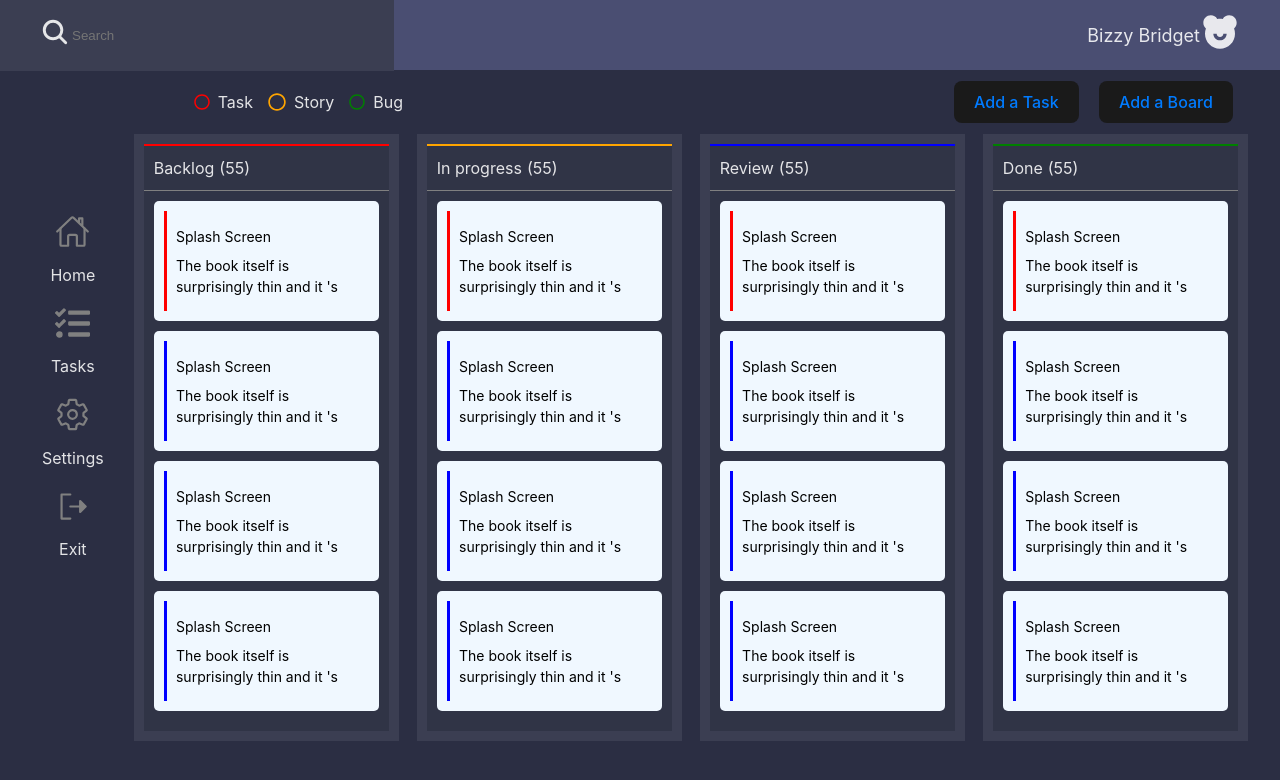
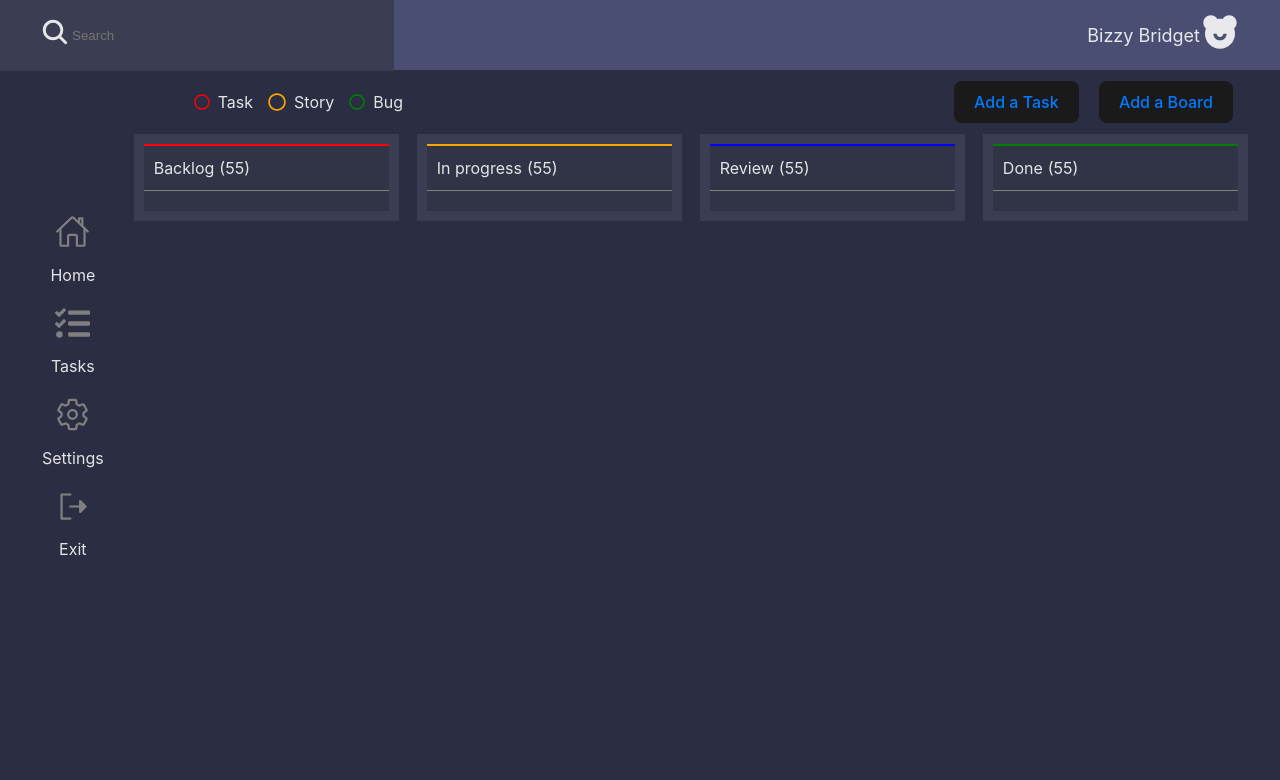
Before and after one commit to BridgetKas/ProductivityApp, a React (Vite) app: page / in a window 1280 px wide. Shown: the top 780 px of the page. Built offline with nearby package versions, Linux system fonts and the light colour scheme.

Commit message:
Added productivityApp

```diff
--- a/src/Components/Board/Board.jsx
+++ b/src/Components/Board/Board.jsx
@@ -26,11 +26,17 @@ const boards = [
 ]
 
 function Board() {
-  const [board,setBoard] = useState(boards)
+  // const [board,setBoard] = useState(boards)
   const [openModal,setOpenModal] = useState(false)
   const [title,setTitle] = useState('')
   const [status,setStatus] = useState('inComplete')
   const [description,setDescription] = useState('')
+  const [incomplete , setInComplete] = useState([])
+  const [inprogress , setInProgress] = useState([])
+  const [review , setReview] = useState([])
+  const [complete, setComplete] = useState([])
+
+
 
   function isModalOpen() {
     setOpenModal(true)
@@ -45,9 +51,53 @@ function changeStatus(e) {
 }
 
 function saveTask() {
-    console.log('toffayo')
+    switch (status) {
+      case 'inComplete':
+        setInComplete([
+          ...incomplete,
+          {
+            title:title,
+            description:description,
+            status:status,
           }
-
+        ])
+        break;
+        case 'inprogress':
+        setInProgress([
+          ...inprogress,
+          {
+            title:title,
+            description:description,
+            status:status,
+          }
+        ])
+        break;
+        case 'reviewing':
+        setReview([
+          ...review,
+          {
+            title:title,
+            description:description,
+            status:status,
+          }
+        ])
+        break;
+        case 'complete':
+        setComplete([
+          ...complete,
+          {
+            title:title,
+            description:description,
+            status:status,
+          }
+        ])
+        break;
+        default:
+          console.log('hahahah')
+    }
+    setTitle('')
+    setDescription('')
+}
   return (
     <div>
       <div className={styles.features}>
@@ -81,11 +131,11 @@ function saveTask() {
         </div>
       </div>
       <div className={styles.mainBoardContainer}>
-        {
-          board.map((item,index) =>(
-            <BoardComponent color={item.color} title={item.title} key={index}/>
-          ))
-        }
+        <BoardComponent title={boards[0].title} color={boards[0].color} items={incomplete}/>
+        <BoardComponent title={boards[1].title} color={boards[1].color}  items={inprogress}/>
+        <BoardComponent title={boards[2].title} color={boards[2].color}  items={review}/>
+        <BoardComponent title={boards[3].title} color={boards[3].color}  items={complete}/>
+
         <Modal show={openModal} onClose={closeModal} status={status}>
           <div >
             <div className={styles.textareaContainer}>
--- a/src/Components/Board/Board.module.css
+++ b/src/Components/Board/Board.module.css
@@ -16,6 +16,7 @@
     display: flex;
     align-items: center;
 }
+
 .iconContainer {
     display: flex;
     align-items: center;
@@ -45,11 +46,11 @@
 .button {
     color: #fff;
 }
+
 .mainBoardContainer {
     display: flex;
-    align-items: center;
+    align-items: flex-start;
     flex-wrap: wrap;
-    margin: 0 auto;
     justify-content: space-between;
 }
 
@@ -57,13 +58,12 @@
     background-color: #3b3e52;
     padding: 10px;
     width: 100%;
-
+    margin-bottom: 20px;
 }
 
 .board {
     width: 100%;
    background-color: #303446;
-
 }
 
 .titleContainer {
@@ -86,6 +86,7 @@
     flex-direction: column;
     align-items: center;
 }
+
 .title {
     margin:0;
 }
@@ -100,13 +101,14 @@
     font-size: 15px;
     background-color: aliceblue;
     margin-bottom: 10px;
+    position: relative;
+    width: 100%;
 }
 
 .listColor {
     height: 100px;
     width: 5px;
     background-color: black;
-
 }
 
 .todos {
@@ -124,6 +126,13 @@
 .taskInput {
     width: 274px;
     padding: 10px;
+}
+
+.closeContainer {
+    position: absolute;
+    top: 5px;
+    right: 5px;
+    font-size: 22px;
 }
 
 .textareaContainer {
--- a/src/Components/Board/boardContainer.jsx
+++ b/src/Components/Board/boardContainer.jsx
@@ -3,7 +3,7 @@ import TaskComponent from './task'
 
 /* eslint-disable react/prop-types */
 
-function BoardComponent({title,color}) {
+function BoardComponent({title,color,items}) {
   return (
     <div className = {styles.mainBoard}>
         <div className={styles.board}>
@@ -17,10 +17,9 @@ function BoardComponent({title,color}) {
                 </div>
             </div>
             <div className={styles.taskListContainer}>
-                <TaskComponent status='inComplete'/>
-                <TaskComponent status='reviewing'/>
-                <TaskComponent status='reviewing'/>
-                <TaskComponent status='reviewing'/>
+                {items.map((item,index) =>(
+                    <TaskComponent key={index} title={item.title} description={item.description} status={item.status}/>
+                ))}
             </div>
         </div>
     </div>
--- a/src/Components/Board/task.jsx
+++ b/src/Components/Board/task.jsx
@@ -1,7 +1,7 @@
 import styles from './Board.module.css'
 
 /* eslint-disable react/prop-types */
-function TaskComponent({status}) {
+function TaskComponent({status,title,description}) {
     const colorBar = {
         inComplete:'red',
         complete:'green',
@@ -13,11 +13,11 @@ function TaskComponent({status}) {
         <div className={styles.listColor} style={{backgroundColor:colorBar[status] }} ></div>
         <div className={styles.todos}>
             <div>
-                <p>Splash Screen</p>
-                <p>The book itself is surprisingly thin and it &apos;s</p>
+                <p>{title}</p>
+                <p>{description}</p>
             </div>
-            <div>
-                <ion-icon name="link-outline"></ion-icon>
+            <div className={styles.closeContainer} >
+                <ion-icon name="close-outline"  className={styles.close}></ion-icon>
             </div>
         </div>
     </div>
```
Lines whose indentation alone changed are shown as unchanged.
